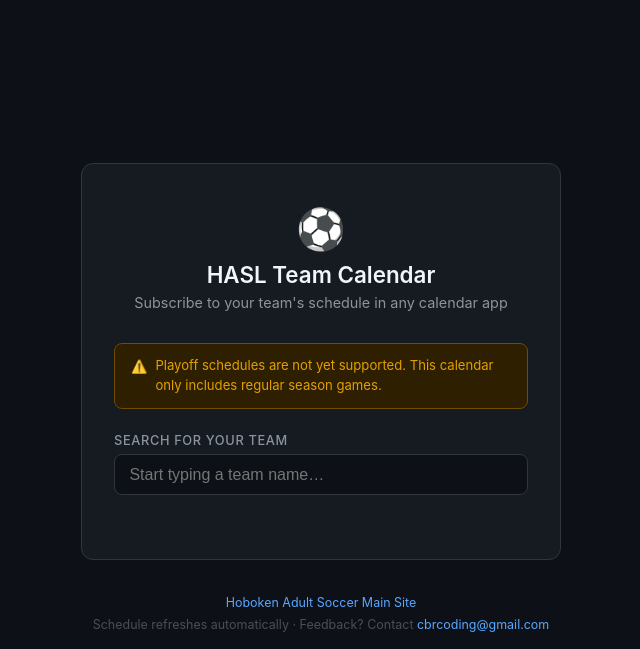
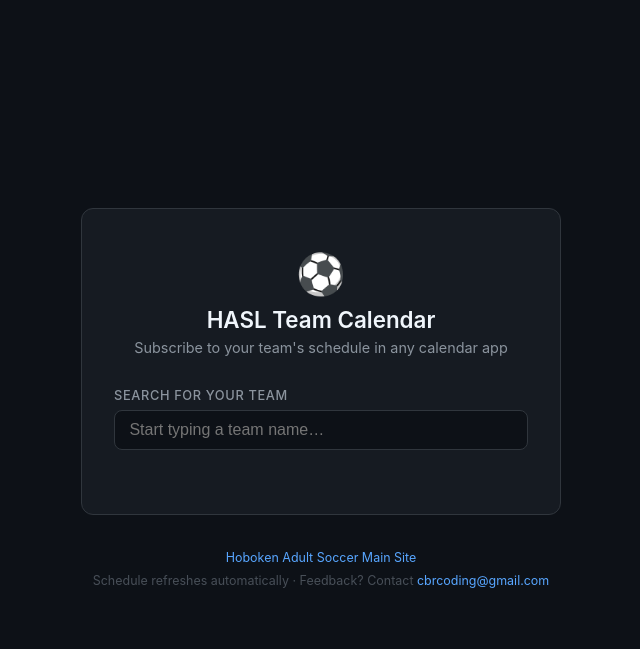
Before and after one commit to cbrcoding-burley/hasl-calendar, a Flask app: page / in a window 1280 px wide. Shown: the top 649 px of the page, without its empty margins (319-959 px from the left). Run offline with Flask 3, Linux system fonts and the light colour scheme; data that the repository does not hold is empty.

Commit message:
Move playoff notice from landing page to per-team info box (#9)
Removes the intrusive warning shown to everyone on load. Now shows a
blue info box below the search input only after a team is selected.
Text updated to "Playoff schedules are not included in this calendar."

Co-authored-by: Christian Reynolds <christian.reynolds@flatiron.com>
Co-authored-by: Claude Sonnet 4.6 <noreply@anthropic.com>

```diff
--- a/src/hasl_calendar/templates/index.html
+++ b/src/hasl_calendar/templates/index.html
@@ -234,22 +234,22 @@
     footer a { color: #58a6ff; text-decoration: none; }
     footer a:hover { text-decoration: underline; }
 
-    .warning {
+    .info {
       display: flex;
       align-items: flex-start;
       gap: 0.5rem;
-      background: #2d1f00;
-      border: 1px solid #6e4c00;
+      background: #0d1f38;
+      border: 1px solid #1f4272;
       border-radius: 8px;
       padding: 0.75rem 1rem;
       font-size: 0.82rem;
-      color: #e3a000;
+      color: #79b8ff;
       text-align: left;
-      margin-bottom: 1.5rem;
+      margin-top: 1rem;
       line-height: 1.5;
     }
 
-    .warning-icon { flex-shrink: 0; margin-top: 1px; }
+    .info-icon { flex-shrink: 0; margin-top: 1px; }
 
     #schedule-preview { display: none; margin-top: 1.5rem; text-align: left; }
     #schedule-preview.show { display: block; }
@@ -295,11 +295,6 @@
     <h1>HASL Team Calendar</h1>
     <p class="subtitle">Subscribe to your team's schedule in any calendar app</p>
 
-    <div class="warning">
-      <span class="warning-icon">⚠️</span>
-      <span>Playoff schedules are not yet supported. This calendar only includes regular season games.</span>
-    </div>
-
     <div class="ac-wrap">
       <label for="team-input">Search for your team</label>
       <input
@@ -310,6 +305,11 @@
         spellcheck="false"
       >
       <div id="ac-dropdown" class="ac-dropdown" role="listbox"></div>
+    </div>
+
+    <div id="playoff-note" class="info" style="display:none">
+      <span class="info-icon">ℹ️</span>
+      <span>Playoff schedules are not included in this calendar.</span>
     </div>
 
     <div id="result">
@@ -366,6 +366,7 @@
     const input = document.getElementById('team-input');
     const dropdown = document.getElementById('ac-dropdown');
     const result = document.getElementById('result');
+    const playoffNote = document.getElementById('playoff-note');
 
     let teams = [];
     let selectedSlug = null;
@@ -403,11 +404,13 @@
       }
 
       result.classList.add('show');
+      playoffNote.style.display = 'flex';
     }
 
     function hideResult() {
       result.classList.remove('show');
       document.getElementById('schedule-preview').classList.remove('show');
+      playoffNote.style.display = 'none';
       selectedSlug = null;
       input.classList.remove('valid');
     }
```
